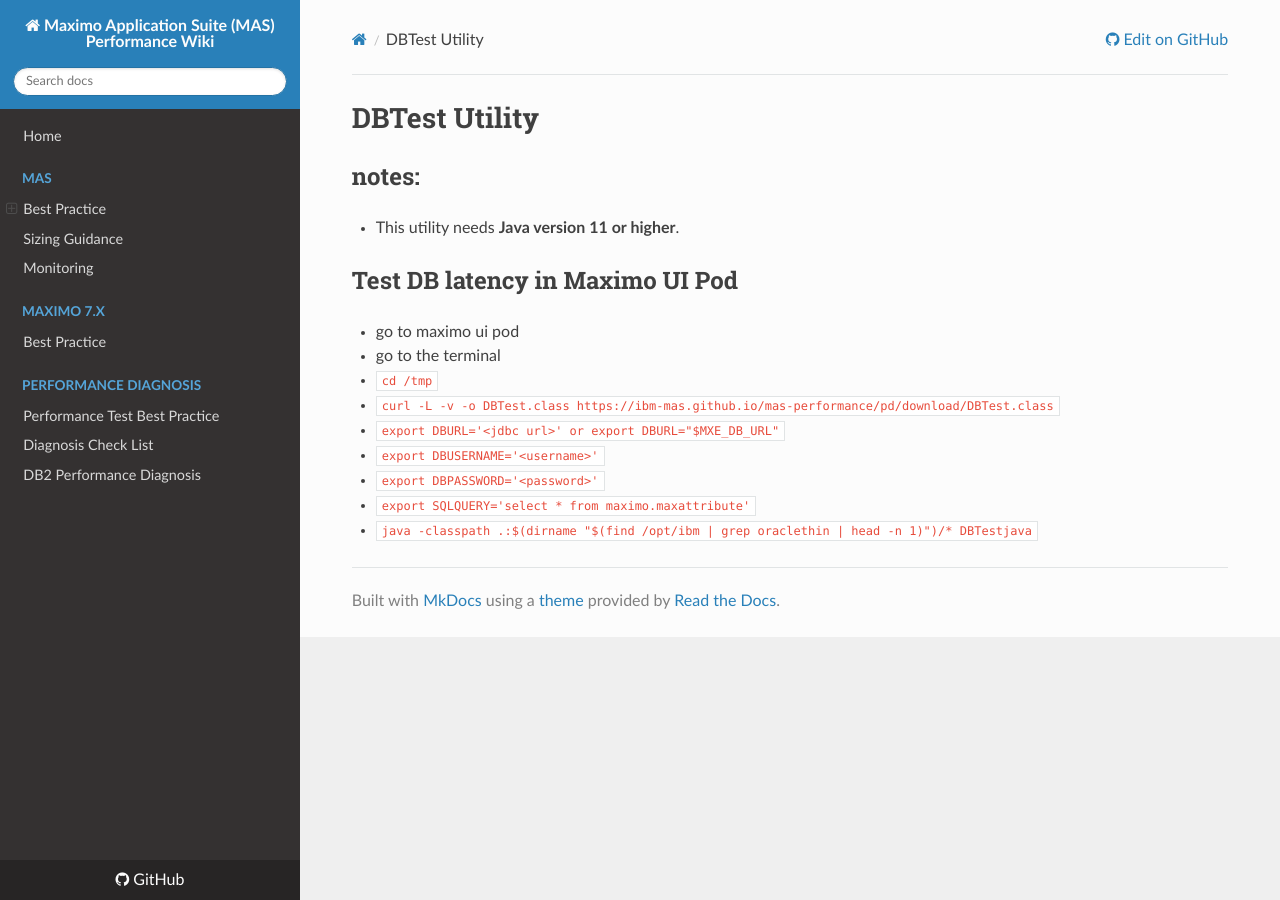
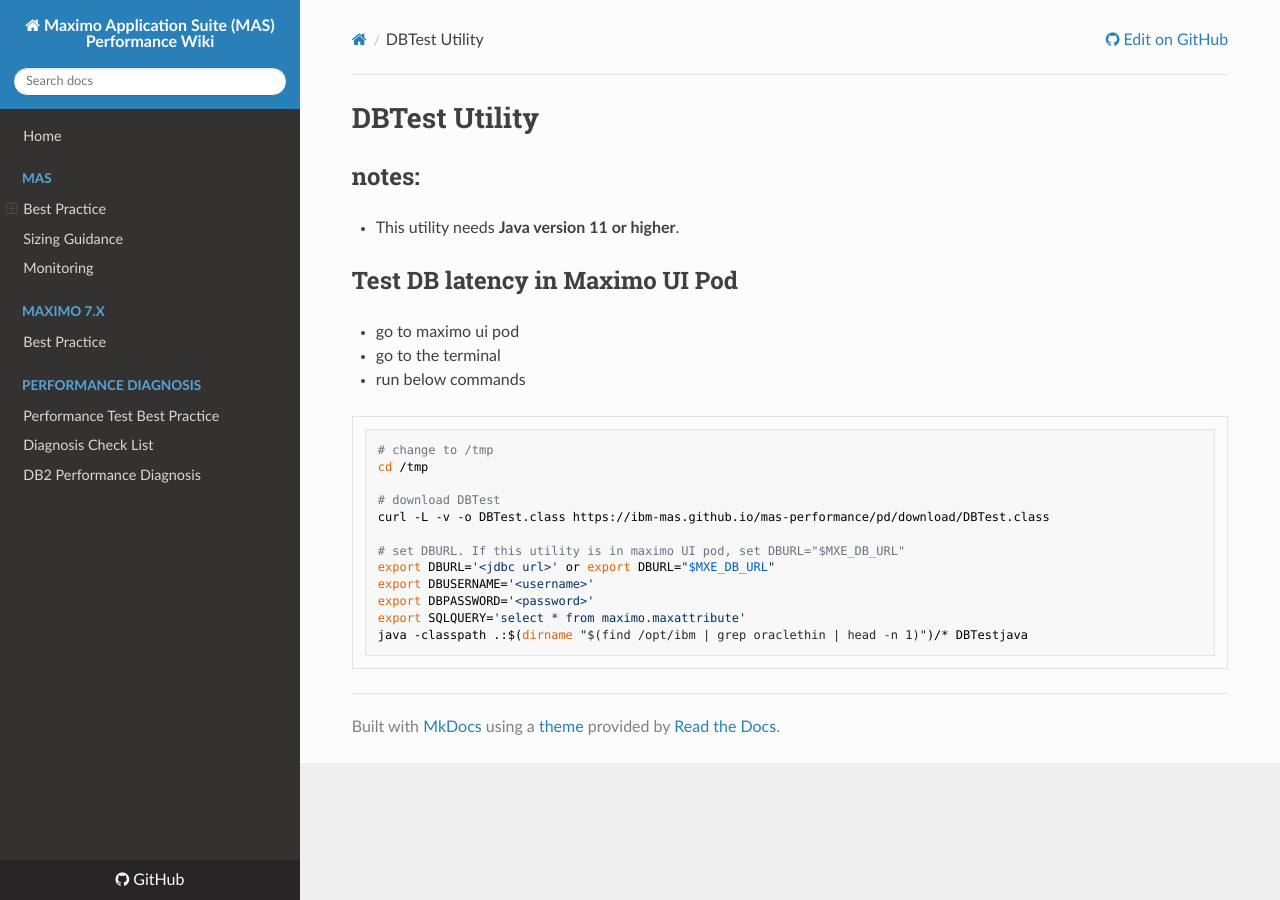
Before and after one commit to ibm-mas/mas-performance, an MkDocs documentation site: the page built from docs/pd/dbtest.md, in a window 1280 px wide. Built offline with MkDocs 1.6.1, drawn with Linux system fonts in a browser that asks for light colours; nearby versions of some CDN libraries.

Commit message:
[patch] add DBTest Utility

````diff
--- a/docs/pd/dbtest.md
+++ b/docs/pd/dbtest.md
@@ -8,10 +8,19 @@
 
 - go to maximo ui pod
 - go to the terminal
-- `cd /tmp`
-- `curl -L -v -o DBTest.class https://ibm-mas.github.io/mas-performance/pd/download/DBTest.class`
-- `export DBURL='<jdbc url>' or export DBURL="$MXE_DB_URL"`
-- `export DBUSERNAME='<username>'`
-- `export DBPASSWORD='<password>'`
-- `export SQLQUERY='select * from maximo.maxattribute'`
-- `java -classpath .:$(dirname "$(find /opt/ibm | grep oraclethin | head -n 1)")/* DBTestjava`
+- run below commands
+
+```bash
+# change to /tmp
+cd /tmp
+
+# download DBTest
+curl -L -v -o DBTest.class https://ibm-mas.github.io/mas-performance/pd/download/DBTest.class
+
+# set DBURL. If this utility is in maximo UI pod, set DBURL="$MXE_DB_URL"
+export DBURL='<jdbc url>' or export DBURL="$MXE_DB_URL"
+export DBUSERNAME='<username>'
+export DBPASSWORD='<password>'
+export SQLQUERY='select * from maximo.maxattribute'
+java -classpath .:$(dirname "$(find /opt/ibm | grep oraclethin | head -n 1)")/* DBTestjava
+```
````
